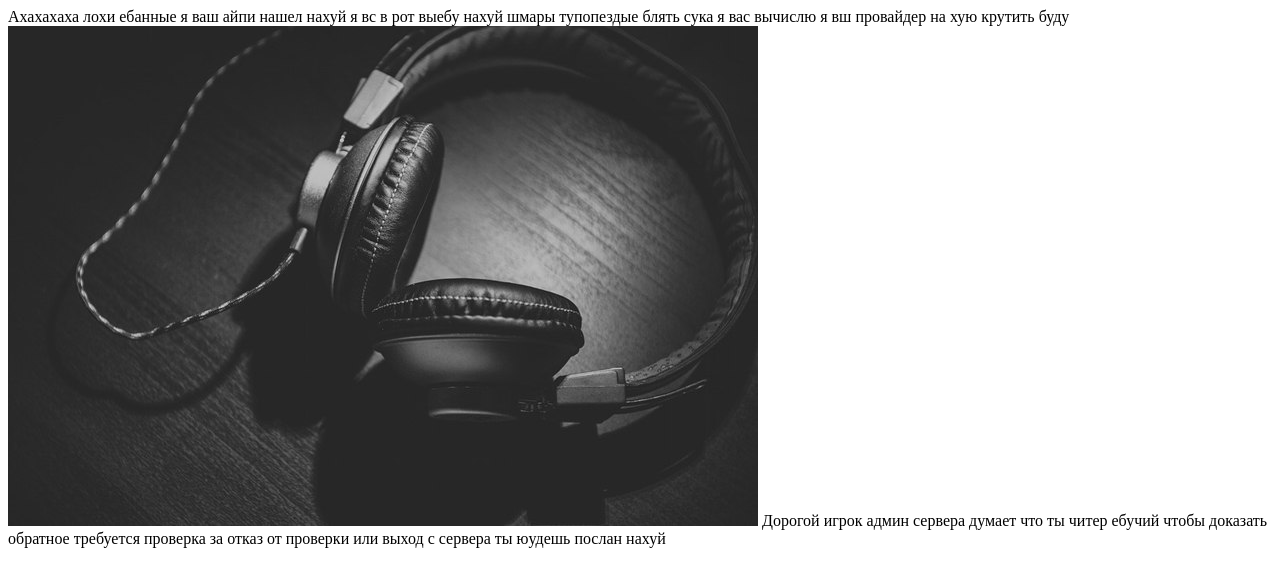
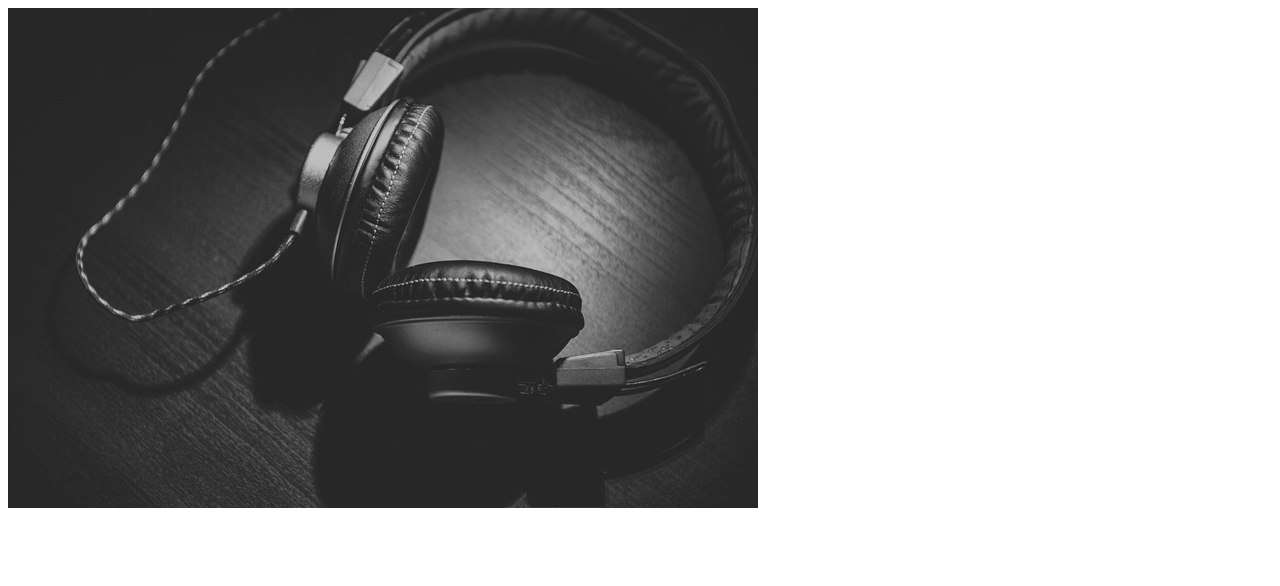
Before and after one commit to artemlimonov/pictures, a plain HTML site: page index.html in a window 1280 px wide. Drawn offline with Linux system fonts and the light colour scheme.

Commit message:
Update index.html

```diff
--- a/index.html
+++ b/index.html
@@ -5,8 +5,6 @@
   <title></title>
 </head>
 <body>
-  Ахахахаха лохи ебанные я ваш айпи нашел нахуй я вс в рот выебу нахуй шмары тупопездые блять сука я вас вычислю я вш провайдер на хую крутить буду
   <img src="IMG_20220205_220642_611.jpg">
-  Дорогой игрок админ сервера думает что ты читер ебучий чтобы доказать обратное требуется проверка за отказ от проверки или выход с сервера ты юудешь послан нахуй
 </body>
 </html>
```
